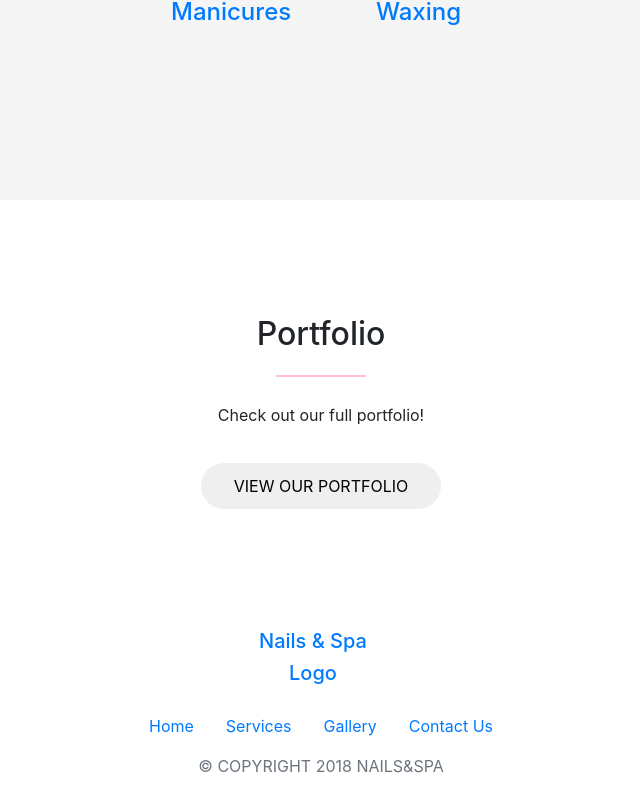
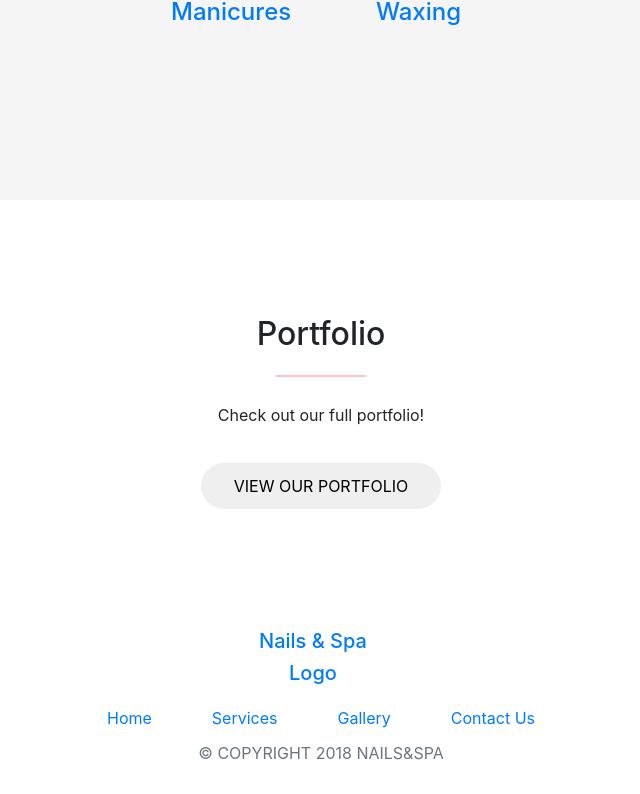
Before and after one commit to cu0ngpitt/NailSpa, an Angular app: page /home in a window 1280 px wide. Shown: the part 1953-2747 px from the top of the page, without its empty margins (319-959 px from the left). Built offline with nearby package versions, Linux system fonts and the light colour scheme.

Commit message:
Adjusted footbar alignment, margin, and padding

```diff
--- a/src/app/components/footer-bar/footer-bar.component.css
+++ b/src/app/components/footer-bar/footer-bar.component.css
@@ -16,6 +16,11 @@
   margin: 0 auto;
 }
 
+.nav-item {
+  padding: 0 30px;
+  margin-bottom: 3px;
+}
+
 @media only screen and (max-width: 812px) {
     /* For mobile phones: */
     .navbar-brand, .nav {
--- a/src/app/components/footer-bar/footer-bar.component.html
+++ b/src/app/components/footer-bar/footer-bar.component.html
@@ -13,7 +13,7 @@
         Nails & Spa
       </a>
       <div class="links">
-        <div class="nav">
+        <div class="nav row justify-content-center">
           <a class="nav-item nav-link" routerLink="/home" routerLinkActive="home">Home</a>
           <a class="nav-item nav-link" routerLink="/services" routerLinkActive="active">Services</a>
           <a class="nav-item nav-link" routerLink="/gallery" routerLinkActive="active">Gallery</a>
```
